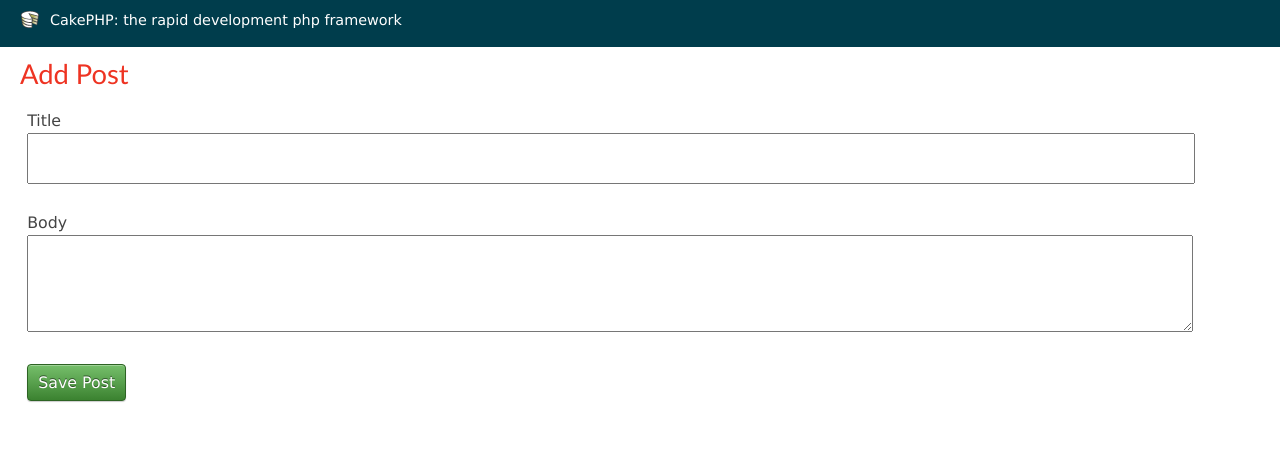
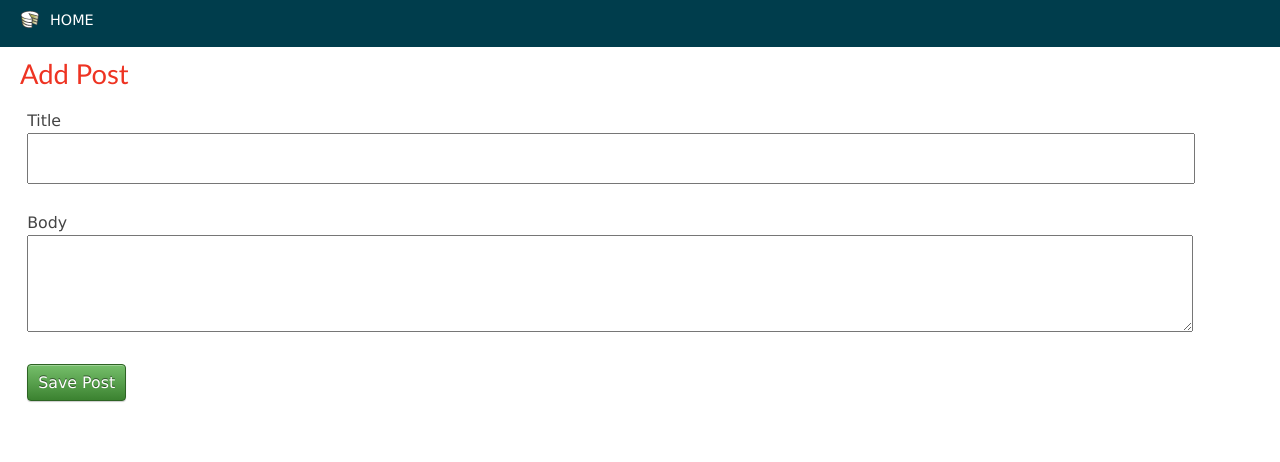
Before and after one commit to spartacamp-201602/yoshida_cakephp_tutorial, a CakePHP app: the page made by app/View/Posts/add.ctp in a window 1280 px wide. Shown: the top 462 px of the page. Run offline with PHP 8.4 and a stand-in for CakePHP, Linux system fonts and the light colour scheme; the template is opened without the code that fills it, so the values that code supplies are empty; form fields are guessed from the names that the template uses; some libraries are stand-ins or nearby versions.

Commit message:
ルーティング

```diff
--- a/app/Config/routes.php
+++ b/app/Config/routes.php
@@ -25,7 +25,10 @@
  * its action called 'display', and we pass a param to select the view file
  * to use (in this case, /app/View/Pages/home.ctp)...
  */
-	Router::connect('/', array('controller' => 'pages', 'action' => 'display', 'home'));
+	// Router::connect('/', array('controller' => 'pages', 'action' => 'display', 'home'));
+
+// /でindex viewを表示
+Router::connect('/', array('controller' => 'posts', 'action' => 'index'));
 /**
  * ...and connect the rest of 'Pages' controller's URLs.
  */
--- a/app/View/Layouts/default.ctp
+++ b/app/View/Layouts/default.ctp
@@ -38,7 +38,8 @@ $cakeVersion = __d('cake_dev', 'CakePHP %s', Configure::version())
 <body>
 	<div id="container">
 		<div id="header">
-			<h1><?php echo $this->Html->link($cakeDescription, 'http://cakephp.org'); ?></h1>
+			<!-- <h1><?php echo $this->Html->link($cakeDescription, 'http://cakephp.org'); ?></h1> -->
+			<h1><?php echo $this->Html->link('HOME', '/'); ?></h1>
 		</div>
 		<div id="content">
 
```
Also changed, not shown: 2 other files.
